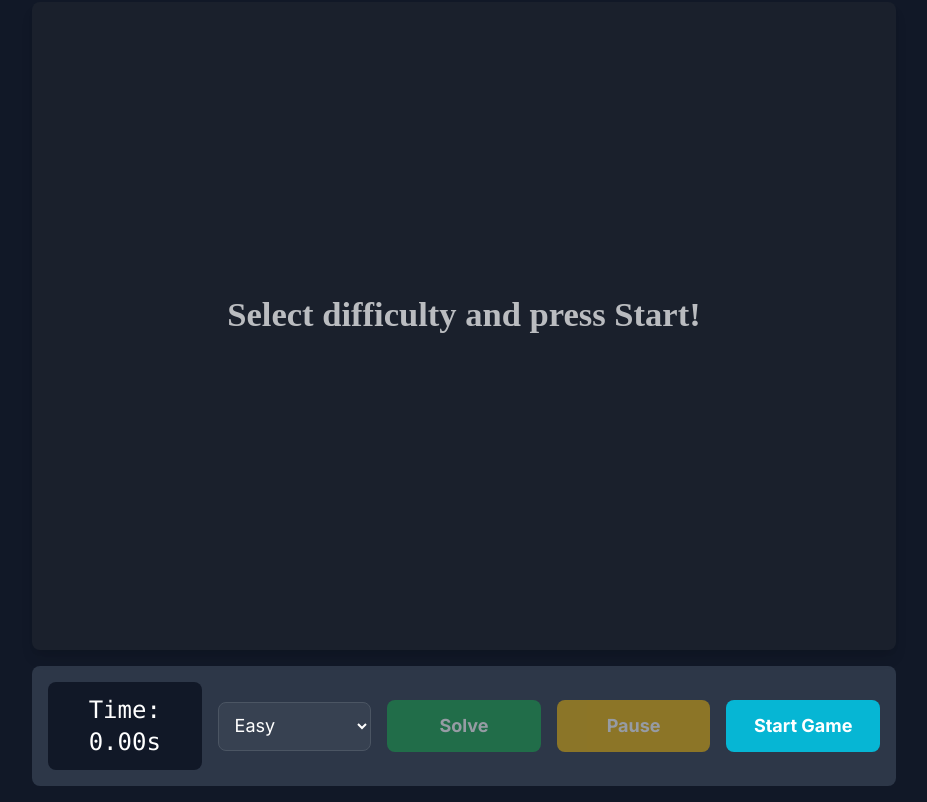
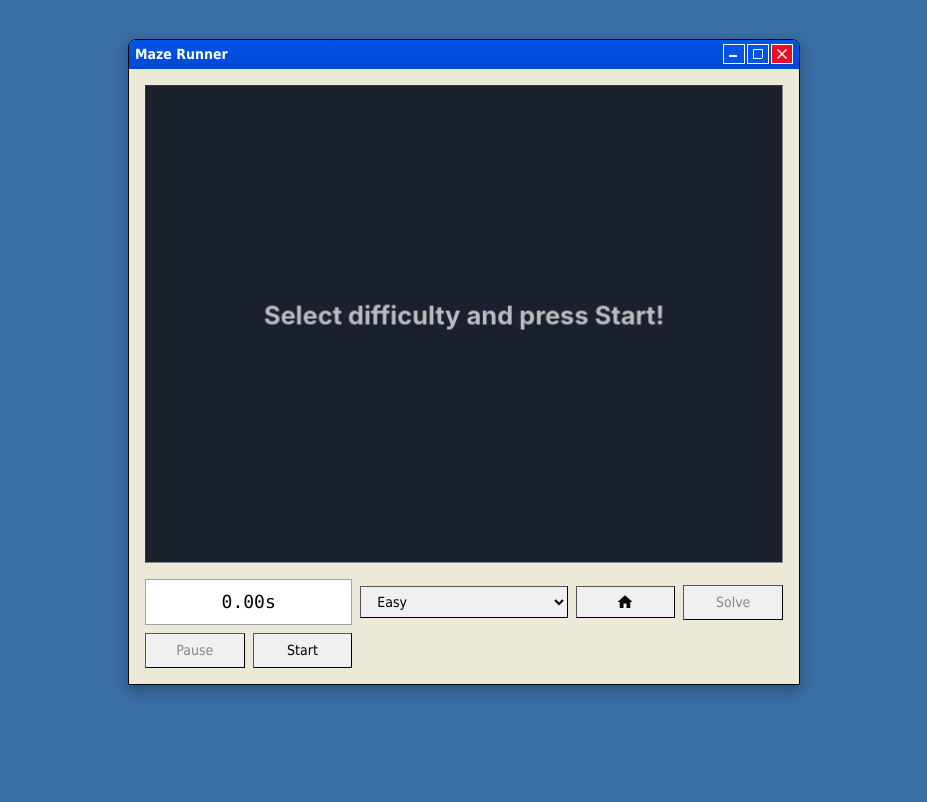
Before and after one commit to blipie/useless-utilities, a plain HTML site: page maze-runner.html in a window 1280 px wide. Shown: the part 38-840 px from the top of the page, without its empty margins (176-1103 px from the left). After the commit the page ends 800 px from the top, so only its background shows below. Drawn offline with nearby package versions, Linux system fonts and the light colour scheme; a web font is replaced by a local one.

Commit message:
Update maze-runner.html

```diff
--- a/maze-runner.html
+++ b/maze-runner.html
@@ -3,69 +3,128 @@
 <head>
     <meta charset="UTF-8">
     <meta name="viewport" content="width=device-width, initial-scale=1.0">
-    <title>Maze Runner</title>
+    <title>Maze Runner - XP Edition</title>
     <script src="https://cdn.tailwindcss.com"></script>
-    <link href="https://fonts.googleapis.com/css2?family=Inter:wght@400;500;700&display=swap" rel="stylesheet">
+    <link href="https://fonts.googleapis.com/css2?family=Tahoma&display=swap" rel="stylesheet">
     <style>
         body {
-            font-family: 'Inter', sans-serif;
-            overflow: hidden; /* Prevent scrollbars from flashing during generation */
+            font-family: 'Tahoma', sans-serif;
+            background-color: #3A6EA5; /* XP Bliss sky blue */
+        }
+        .xp-window {
+            background-color: #ECE9D8;
+            border: 1px solid #000;
+            box-shadow: 0 5px 15px rgba(0,0,0,0.3);
+            border-top-left-radius: 8px;
+            border-top-right-radius: 8px;
+        }
+        .title-bar {
+            background: linear-gradient(to bottom, #0055E7, #0047D5);
+            padding: 4px 6px;
+            display: flex;
+            justify-content: space-between;
+            align-items: center;
+            color: white;
+            font-weight: bold;
+            font-size: 14px;
+            border-top-left-radius: 6px;
+            border-top-right-radius: 6px;
+            cursor: default;
+        }
+        .window-buttons button {
+            width: 22px;
+            height: 20px;
+            border: 1px solid #fff;
+            background-color: #0055E7;
+            color: white;
+            font-size: 12px;
+            line-height: 20px;
+            text-align: center;
+            margin-left: 2px;
+            display: flex;
+            align-items: center;
+            justify-content: center;
+        }
+        .window-buttons button.close {
+            background-color: #E81123;
+        }
+        .window-buttons button:hover {
+            filter: brightness(1.2);
+        }
+        .window-buttons button:active {
+            filter: brightness(0.9);
+        }
+        .xp-content {
+            padding: 1rem;
         }
         canvas {
-            background-color: #1a202c; /* dark gray */
-            border-radius: 0.5rem;
-            box-shadow: 0 10px 15px -3px rgba(0, 0, 0, 0.1), 0 4px 6px -2px rgba(0, 0, 0, 0.05);
+            background-color: #1a202c;
+            border: 1px inset #888;
         }
         .control-panel {
-            background-color: #2d3748; /* gray-800 */
-            border-radius: 0.5rem;
-            padding: 1rem;
-            margin-top: 1rem;
+            background-color: #ECE9D8;
+            padding-top: 1rem;
         }
-        button:disabled {
-            opacity: 0.5;
+        .xp-button, .xp-select, .xp-link-button {
+            background-color: #F0F0F0;
+            border: 1px solid #000;
+            border-style: outset;
+            padding: 6px 12px;
+            font-family: 'Tahoma', sans-serif;
+            font-size: 14px;
+            display: flex;
+            align-items: center;
+            justify-content: center;
+        }
+        .xp-button:active, .xp-link-button:active {
+            border-style: inset;
+        }
+        .xp-button:disabled {
+            color: #888;
             cursor: not-allowed;
         }
     </style>
 </head>
-<body class="bg-gray-900 text-white flex items-center justify-center h-screen">
+<body class="flex items-center justify-center h-screen p-4">
 
-    <div id="main-container" class="w-full max-w-4xl p-4">
-        <div class="flex justify-between items-center mb-4">
-            <a href="/kwerky.html" class="p-2 rounded-full hover:bg-gray-700 transition-colors" aria-label="Go to Home">
-                <svg xmlns="http://www.w3.org/2000/svg" height="32px" viewBox="0 0 24 24" width="32px" class="fill-current text-white">
-                    <path d="M0 0h24v24H0V0z" fill="none"/>
-                    <path d="M10 20v-6h4v6h5v-8h3L12 3 2 12h3v8h5z"/>
-                </svg>
-            </a>
-            <h1 class="text-4xl font-bold text-center text-cyan-400 flex-grow">Maze Runner</h1>
-            <div class="w-12"></div> <!-- Spacer to keep title centered -->
+    <div class="xp-window w-full max-w-2xl">
+        <div class="title-bar">
+            <span>Maze Runner</span>
+            <div class="window-buttons flex">
+                <button aria-label="Minimize">
+                    <svg width="10" height="10" viewBox="0 0 10 10" fill="none" xmlns="http://www.w3.org/2000/svg"><path d="M0 8H8V6H0V8Z" fill="white"/></svg>
+                </button>
+                <button aria-label="Maximize">
+                    <svg width="10" height="10" viewBox="0 0 10 10" fill="none" xmlns="http://www.w3.org/2000/svg"><path d="M0 0H10V1H0V0ZM10 1V9H9V1H10ZM9 9H0V10H9V9ZM0 9V1H1V9H0Z" fill="white"/></svg>
+                </button>
+                <button class="close" aria-label="Close">
+                    <svg width="10" height="10" viewBox="0 0 10 10" fill="none" xmlns="http://www.w3.org/2000/svg"><path d="M1 0L0 1L4 5L0 9L1 10L5 6L9 10L10 9L6 5L10 1L9 0L5 4L1 0Z" fill="white"/></svg>
+                </button>
             </div>
-
+        </div>
+        <div class="xp-content">
             <!-- Game Canvas -->
             <div class="relative w-full aspect-[4/3]">
                  <canvas id="game-canvas" class="w-full h-full"></canvas>
             </div>
 
             <!-- Controls -->
-        <div class="control-panel grid grid-cols-2 sm:grid-cols-5 gap-4 items-center mt-4">
-            <div id="timer" class="text-2xl font-mono bg-gray-900 p-3 rounded-lg text-center col-span-2 sm:col-span-1">
-                Time: 0.00s
+            <div class="control-panel grid grid-cols-3 sm:grid-cols-6 gap-2 items-center">
+                <div id="timer" class="text-lg font-mono bg-white border border-gray-400 p-2 text-black text-center col-span-3 sm:col-span-2">
+                    0.00s
                 </div>
-            <select id="difficulty" class="bg-gray-700 border border-gray-600 rounded-lg p-3 text-lg focus:ring-cyan-500 focus:border-cyan-500 w-full">
+                <select id="difficulty" class="xp-select w-full col-span-3 sm:col-span-2">
                     <option value="0">Easy</option>
                     <option value="1">Standard</option>
                     <option value="2">Hard</option>
                 </select>
-            <button id="solution-button" class="bg-green-600 hover:bg-green-700 text-white font-bold py-3 px-4 rounded-lg text-lg transition-transform transform hover:scale-105 w-full">
-                Solve
-            </button>
-            <button id="pause-button" class="bg-yellow-500 hover:bg-yellow-600 text-white font-bold py-3 px-4 rounded-lg text-lg transition-transform transform hover:scale-105 w-full">
-                Pause
-            </button>
-            <button id="start-button" class="bg-cyan-500 hover:bg-cyan-600 text-white font-bold py-3 px-4 rounded-lg text-lg transition-transform transform hover:scale-105 w-full">
-                Start Game
-            </button>
+                <a href="/index.html" class="xp-link-button w-full" aria-label="Home">
+                    <svg xmlns="http://www.w3.org/2000/svg" height="18px" viewBox="0 0 24 24" width="18px" fill="#000000"><path d="M0 0h24v24H0V0z" fill="none"/><path d="M10 20v-6h4v6h5v-8h3L12 3 2 12h3v8h5z"/></svg>
+                </a>
+                <button id="solution-button" class="xp-button w-full">Solve</button>
+                <button id="pause-button" class="xp-button w-full">Pause</button>
+                <button id="start-button" class="xp-button w-full">Start</button>
+            </div>
         </div>
     </div>
 
@@ -98,57 +157,25 @@
         let maze, player, goal;
         let activeCellSize = 20;
         let mazeWidth, mazeHeight;
-        let gameState = 'waiting'; // 'waiting', 'playing', 'paused', 'finished', 'generating'
+        let gameState = 'waiting';
         let solutionPath = null;
 
         // --- Timer State ---
         let timerInterval;
         let startTime;
-        let elapsedTime = 0; // Time in ms, excluding pauses
+        let elapsedTime = 0;
 
         // --- Player Physics ---
-        const playerProps = {
-            vx: 0,
-            vy: 0,
-            speed: 0.3,
-            maxSpeed: 3,
-            friction: 0.95,
-            color: '#38bdf8', // light blue
-        };
-
-        const keys = {
-            ArrowUp: false,
-            ArrowDown: false,
-            ArrowLeft: false,
-            ArrowRight: false
-        };
+        const playerProps = { vx: 0, vy: 0, speed: 0.3, maxSpeed: 3, friction: 0.95, color: '#38bdf8' };
+        const keys = { ArrowUp: false, ArrowDown: false, ArrowLeft: false, ArrowRight: false };
 
         // --- Event Listeners ---
-        window.addEventListener('keydown', (e) => {
-            if (keys.hasOwnProperty(e.key)) {
-                e.preventDefault();
-                if (gameState === 'playing') keys[e.key] = true;
-            }
-        });
-        window.addEventListener('keyup', (e) => {
-            if (keys.hasOwnProperty(e.key)) {
-                e.preventDefault();
-                keys[e.key] = false;
-            }
-        });
-
-        startButton.addEventListener('click', () => {
-            if (gameState === 'playing' || gameState === 'paused' || gameState === 'finished') {
-                resetToWelcome();
-            } else {
-                startGame();
-            }
-        });
-
+        window.addEventListener('keydown', (e) => { if (keys.hasOwnProperty(e.key)) { e.preventDefault(); if (gameState === 'playing') keys[e.key] = true; } });
+        window.addEventListener('keyup', (e) => { if (keys.hasOwnProperty(e.key)) { e.preventDefault(); keys[e.key] = false; } });
+        startButton.addEventListener('click', () => { if (gameState === 'playing' || gameState === 'paused' || gameState === 'finished') { resetToWelcome(); } else { startGame(); } });
         pauseButton.addEventListener('click', togglePause);
         solutionButton.addEventListener('click', showSolution);
         playAgainButton.addEventListener('click', resetToWelcome);
-
         window.addEventListener('resize', resizeCanvas);
 
         // --- Initial Setup ---
@@ -163,7 +190,6 @@
             const container = canvas.parentElement;
             canvas.width = container.clientWidth;
             canvas.height = container.clientHeight;
-
             if (gameState !== 'waiting' && gameState !== 'generating') {
                 activeCellSize = Math.min(canvas.width / mazeWidth, canvas.height / mazeHeight);
                 draw();
@@ -183,7 +209,7 @@
         function resetToWelcome() {
             hideWinModal();
             gameState = 'waiting';
-            startButton.textContent = 'Start Game';
+            startButton.textContent = 'Start';
             difficultySelect.disabled = false;
             pauseButton.disabled = true;
             solutionButton.disabled = true;
@@ -195,42 +221,24 @@
         function startGame() {
             startButton.disabled = true;
             difficultySelect.disabled = true;
-            startButton.textContent = 'Generating...';
+            startButton.textContent = '...';
             gameState = 'generating';
             solutionPath = null;
 
             setTimeout(() => {
                 const difficulty = difficultySelect.value;
-                if (difficulty === '0') { // Easy
-                    activeCellSize = 40;
-                } else if (difficulty === '1') { // Standard
-                    activeCellSize = 30;
-                } else { // Hard
-                    activeCellSize = 20;
-                }
+                if (difficulty === '0') { activeCellSize = 40; }
+                else if (difficulty === '1') { activeCellSize = 30; }
+                else { activeCellSize = 20; }
 
                 mazeWidth = Math.floor(canvas.width / activeCellSize);
                 mazeHeight = Math.floor(canvas.height / activeCellSize);
 
-                if (difficulty === '2') {
-                    maze = generateWilsonsMaze(mazeWidth, mazeHeight);
-                } else {
-                    maze = generateStandardMaze(mazeWidth, mazeHeight);
-                }
+                if (difficulty === '2') { maze = generateWilsonsMaze(mazeWidth, mazeHeight); }
+                else { maze = generateStandardMaze(mazeWidth, mazeHeight); }
 
-                player = {
-                    x: activeCellSize / 2,
-                    y: activeCellSize / 2,
-                    ...playerProps,
-                    size: activeCellSize / 2.5
-                };
-
-                goal = {
-                    x: (mazeWidth - 1) * activeCellSize + activeCellSize / 2,
-                    y: (mazeHeight - 1) * activeCellSize + activeCellSize / 2,
-                    size: activeCellSize / 2,
-                    color: '#4ade80'
-                };
+                player = { x: activeCellSize / 2, y: activeCellSize / 2, ...playerProps, size: activeCellSize / 2.5 };
+                goal = { x: (mazeWidth - 1) * activeCellSize + activeCellSize / 2, y: (mazeHeight - 1) * activeCellSize + activeCellSize / 2, size: activeCellSize / 2, color: '#4ade80' };
 
                 resetTimer();
                 startTimer();
@@ -240,7 +248,7 @@
                 pauseButton.disabled = false;
                 solutionButton.disabled = false;
                 pauseButton.textContent = 'Pause';
-                startButton.textContent = 'Restart Game';
+                startButton.textContent = 'Restart';
                 gameLoop();
             }, 50);
         }
@@ -261,9 +269,7 @@
 
         function showSolution() {
             if (gameState !== 'playing' && gameState !== 'paused') return;
-            if (!solutionPath) {
-                solutionPath = findSolution();
-            }
+            if (!solutionPath) { solutionPath = findSolution(); }
             solutionButton.disabled = true;
             draw();
         }
@@ -400,48 +406,28 @@
             player.vx *= player.friction;
             player.vx = Math.max(-player.maxSpeed, Math.min(player.maxSpeed, player.vx));
             player.vy = Math.max(-player.maxSpeed, Math.min(player.maxSpeed, player.vy));
+            let nextX = player.x + player.vx;
+            let nextY = player.y + player.vy;
             const r = player.size / 2;
-            const wallThickness = 2;
-            let nextX = player.x + player.vx;
-            let gridYTop = Math.floor((player.y - r) / activeCellSize);
-            let gridYBottom = Math.floor((player.y + r) / activeCellSize);
-            if (player.vx > 0) {
-                let gridX = Math.floor((nextX + r) / activeCellSize);
-                if ((maze[gridYTop]?.[gridX - 1]?.walls.right) || (maze[gridYBottom]?.[gridX - 1]?.walls.right)) {
-                    player.x = gridX * activeCellSize - r - wallThickness;
+            let currentCellX = Math.floor(player.x / activeCellSize);
+            let currentCellY = Math.floor(player.y / activeCellSize);
+
+            if (player.vx > 0 && maze[currentCellY][currentCellX].walls.right && nextX + r > (currentCellX + 1) * activeCellSize) {
                 player.vx = 0;
-                } else {
+                nextX = (currentCellX + 1) * activeCellSize - r;
+            } else if (player.vx < 0 && maze[currentCellY][currentCellX].walls.left && nextX - r < currentCellX * activeCellSize) {
+                player.vx = 0;
+                nextX = currentCellX * activeCellSize + r;
+            }
+            if (player.vy > 0 && maze[currentCellY][currentCellX].walls.bottom && nextY + r > (currentCellY + 1) * activeCellSize) {
+                player.vy = 0;
+                nextY = (currentCellY + 1) * activeCellSize - r;
+            } else if (player.vy < 0 && maze[currentCellY][currentCellX].walls.top && nextY - r < currentCellY * activeCellSize) {
+                player.vy = 0;
+                nextY = currentCellY * activeCellSize + r;
+            }
             player.x = nextX;
-                }
-            } else if (player.vx < 0) {
-                let gridX = Math.floor((nextX - r) / activeCellSize);
-                 if ((maze[gridYTop]?.[gridX]?.walls.left) || (maze[gridYBottom]?.[gridX]?.walls.left)) {
-                    player.x = (gridX + 1) * activeCellSize + r + wallThickness;
-                    player.vx = 0;
-                } else {
-                    player.x = nextX;
-                }
-            }
-            let nextY = player.y + player.vy;
-            let gridXLeft = Math.floor((player.x - r) / activeCellSize);
-            let gridXRight = Math.floor((player.x + r) / activeCellSize);
-            if (player.vy > 0) {
-                let gridY = Math.floor((nextY + r) / activeCellSize);
-                if ((maze[gridY - 1]?.[gridXLeft]?.walls.bottom) || (maze[gridY - 1]?.[gridXRight]?.walls.bottom)) {
-                    player.y = gridY * activeCellSize - r - wallThickness;
-                    player.vy = 0;
-                } else {
             player.y = nextY;
-                }
-            } else if (player.vy < 0) {
-                let gridY = Math.floor((nextY - r) / activeCellSize);
-                if ((maze[gridY]?.[gridXLeft]?.walls.top) || (maze[gridY]?.[gridXRight]?.walls.top)) {
-                    player.y = (gridY + 1) * activeCellSize + r + wallThickness;
-                    player.vy = 0;
-                } else {
-                    player.y = nextY;
-                }
-            }
         }
 
 
@@ -511,13 +497,13 @@
         function drawGoal() { ctx.fillStyle = goal.color; ctx.beginPath(); ctx.arc(goal.x, goal.y, goal.size, 0, Math.PI * 2); ctx.fill(); }
 
         // --- Timer ---
-        function resetTimer() { clearInterval(timerInterval); elapsedTime = 0; timerEl.textContent = 'Time: 0.00s'; }
+        function resetTimer() { clearInterval(timerInterval); elapsedTime = 0; timerEl.textContent = '0.00s'; }
         function startTimer() {
             startTime = Date.now();
             timerInterval = setInterval(() => {
                 const currentSegmentTime = Date.now() - startTime;
                 const totalTime = elapsedTime + currentSegmentTime;
-                timerEl.textContent = `Time: ${(totalTime / 1000).toFixed(2)}s`;
+                timerEl.textContent = `${(totalTime / 1000).toFixed(2)}s`;
             }, 100);
         }
         function pauseTimer() { clearInterval(timerInterval); elapsedTime += Date.now() - startTime; }
```
Lines whose indentation alone changed are shown as unchanged.
